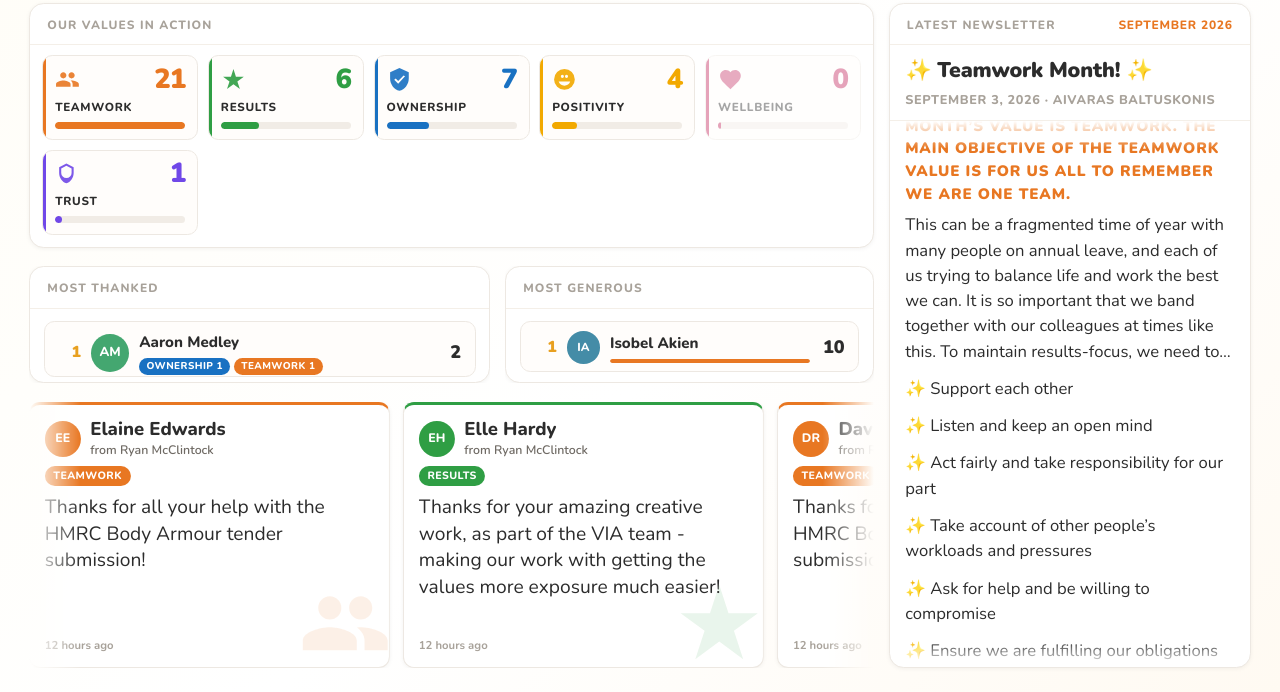
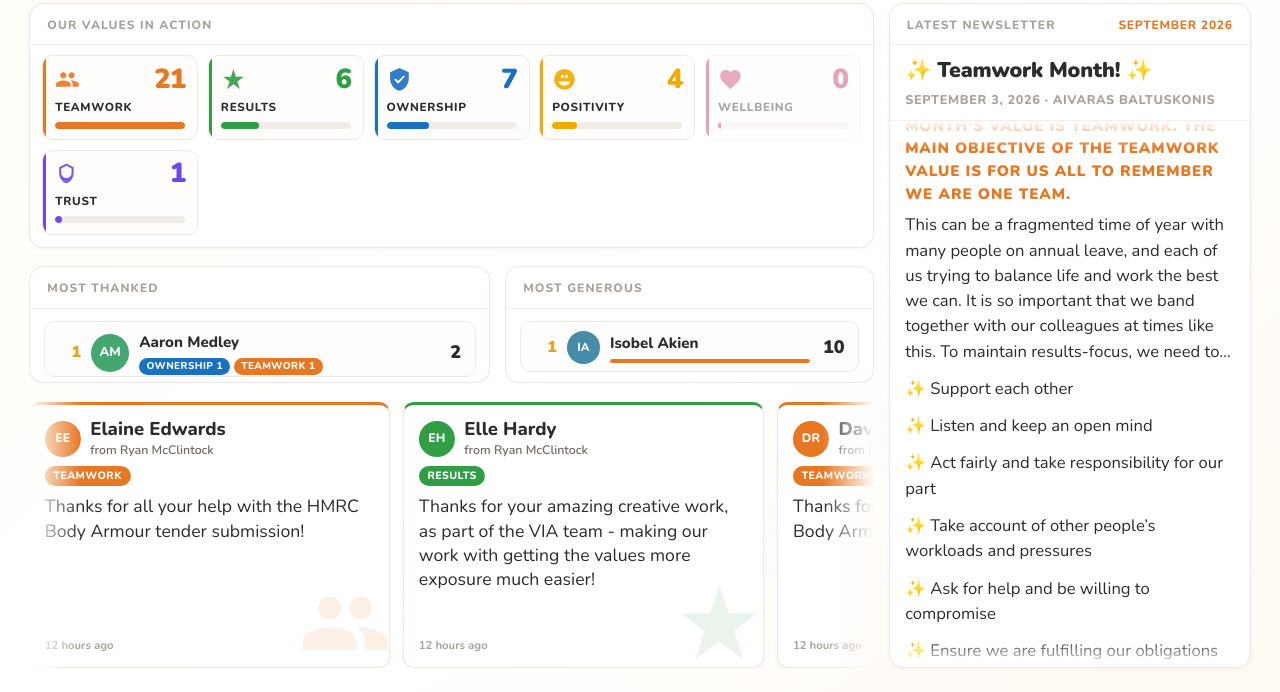
Before and after one commit to cooneen-dev/thanks-board, a plain HTML site: page index.html in a window 1280 px wide. Shown: the part 108-800 px from the top of the page. Drawn offline with nearby package versions, Linux system fonts and the light colour scheme.

Commit message:
Publish latest thanks and newsletter

```diff
--- a/index.html
+++ b/index.html
@@ -656,18 +656,23 @@
   /* Four lines, then the browser adds the ellipsis. */
   .cmsg {
     margin-top: 0.15rem;
-    font-size: 1.12rem;
+    font-size: 1.03rem;
     line-height: 1.38;
     color: var(--ink);
     display: -webkit-box;
-    -webkit-line-clamp: 6;
+    -webkit-line-clamp: 5;
     -webkit-box-orient: vertical;
     overflow: hidden;
     overflow-wrap: anywhere;
+    /* The one part of a card allowed to give way. Without this it pushes the
+       date off the bottom whenever a message runs long. */
+    flex-shrink: 1;
+    min-height: 0;
   }
 
   .cdate {
     margin-top: auto;
+    flex-shrink: 0;
     padding-top: 0.3rem;
     font-size: 0.66rem;
     font-weight: 700;
```
